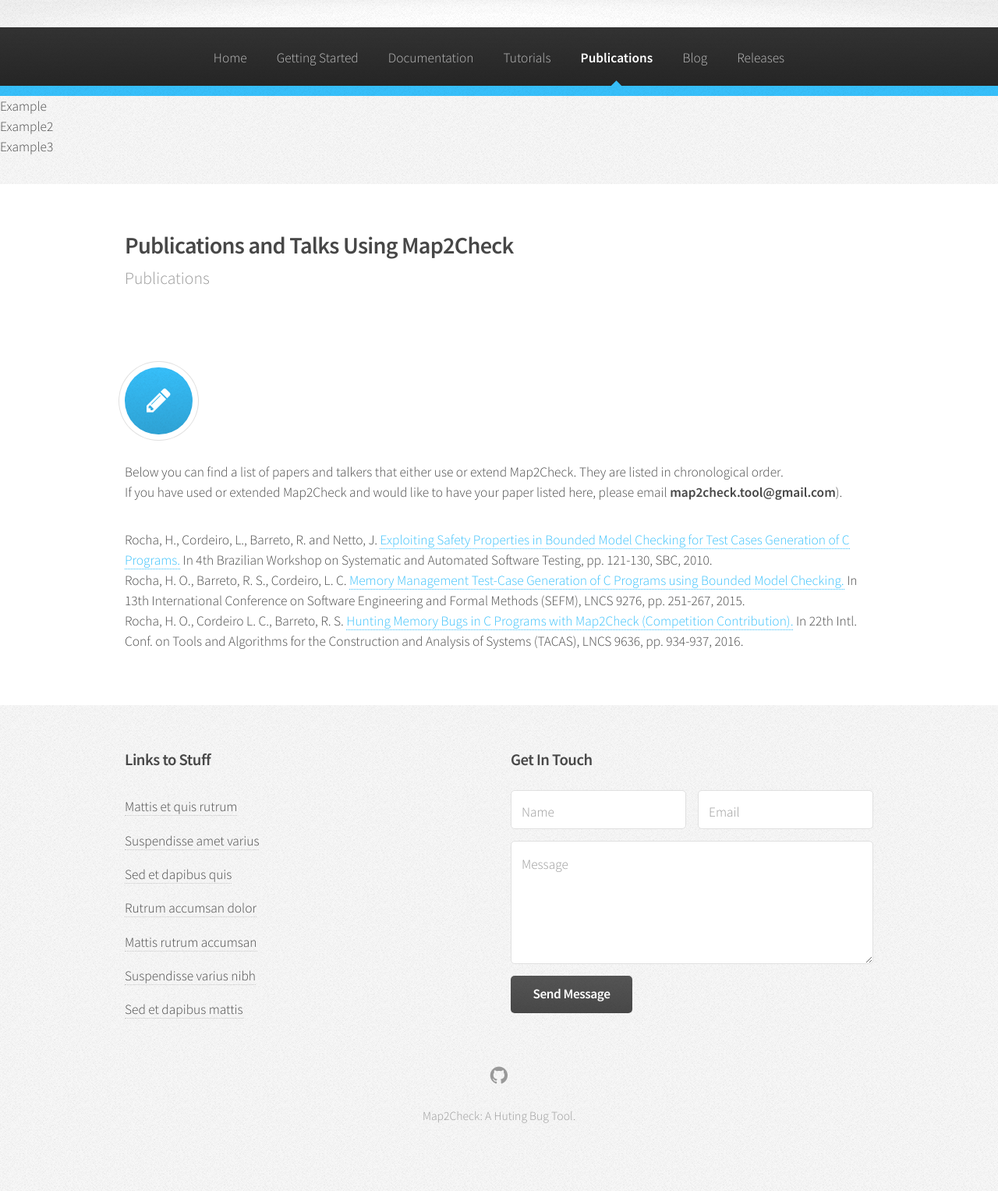
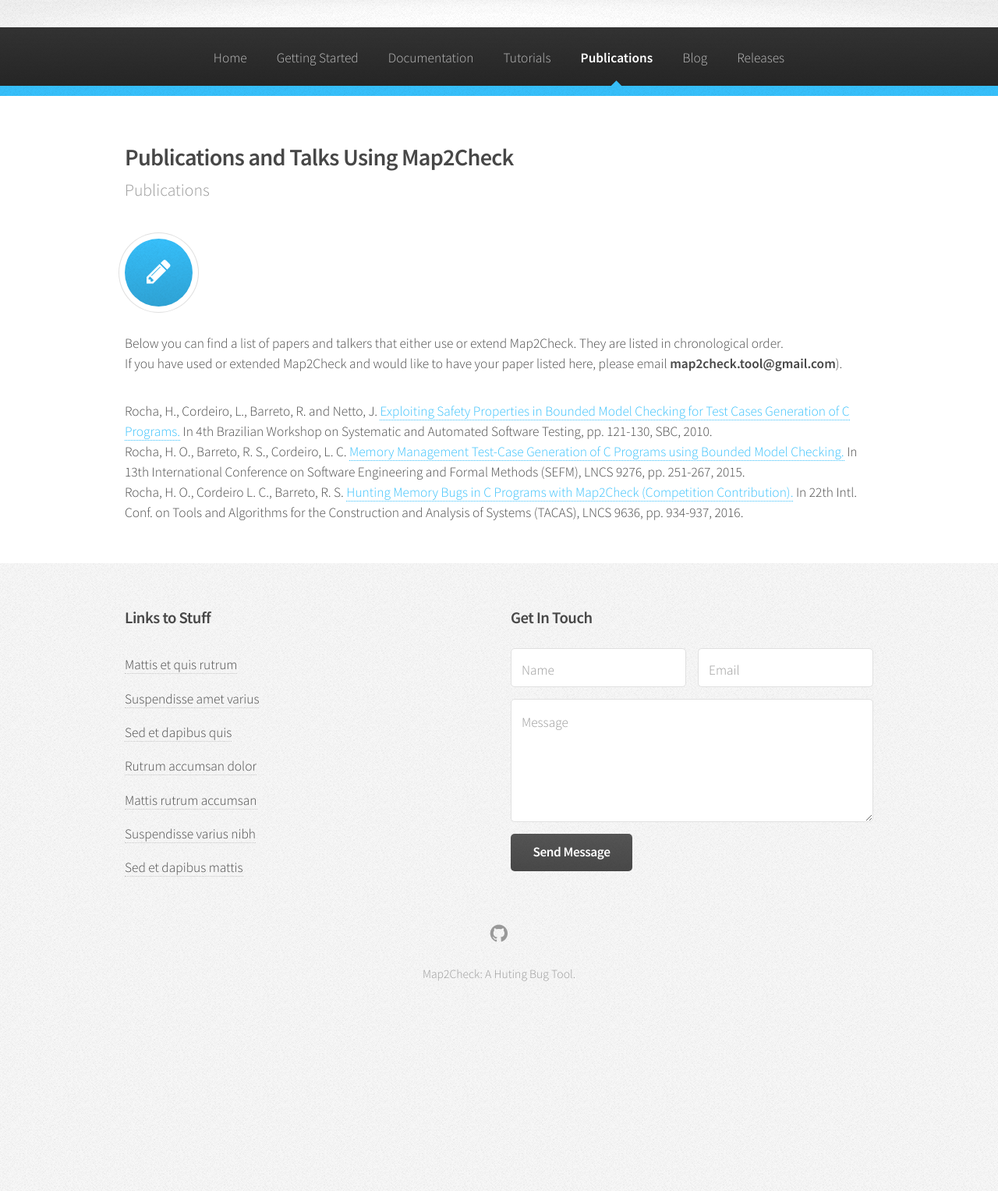
Before and after one commit to map2check/map2check.github.io, a Jekyll site: the page built from publications.html, in a window 1280 px wide. Shown: the whole page at 78% size. Built offline with Jekyll 4.4.1, drawn with Linux system fonts in a browser that asks for light colours; after the commit the page ends 1345 px from its top, so only the background shows below that.

Commit message:
Minor changes

```diff
--- a/assets/css/style-normal.css
+++ b/assets/css/style-normal.css
@@ -16,12 +16,11 @@
 	ol.default {
 		list-style: decimal;
 		padding-left: 1.25em;
-        margin-left: 200px;
 	}
 
 		ol.default li {
 			padding-left: 0.25em;
-            margin-left: 200px;
+            margin-left: 35px;
 		}
 
 
--- a/assets/css/style.css
+++ b/assets/css/style.css
@@ -320,15 +320,12 @@
 
 	ol.default {
 		list-style: decimal;
-        counter-reset: item;
 		padding-left: 1.25em;
-        background: #ff9999;
 	}
 
 		ol.default li {
 			padding-left: 0.25em;
             margin-bottom: 5px;
-            background: #cce5ff;
 		}
 
 	ul.default {
--- a/publications.html
+++ b/publications.html
@@ -4,14 +4,6 @@
 ---
 {% assign current = page.url | downcase | split: '/' %}
 <!-- Main -->
-<div>
-<ol>
-<li>Example</li>
-<li>Example2</li>
-<li>Example3</li>
-</ol>
-</div>
-
 <section class="wrapper style1">
 	<div class="container">
 		<div id="content">
@@ -23,22 +15,12 @@
 							<h2>Publications and Talks Using Map2Check</h2>
 							<p>Publications</p>
 						</header>
-						<!--
-						<span class="image featured"><img src="{{ site.baseurl }}/assets/images/banner.jpg" alt="" /></span>
-                        -->
 
-
-
-                        <section class="wrapper style1">
-                            <div class="container">
-                                <div id="content">
                         <i class="icon major fa-pencil"></i>
-                                    <p>
+                        <p style="text-align:justify">
                         Below you can find a list of papers and talkers that either use or extend Map2Check. They are listed in chronological order. </br>
                         If you have used or extended Map2Check and would like to have your paper listed here, please email <b>map2check.tool@gmail.com</b>).
                         </p>
-
-
 
                         <ol>
                             <li>
@@ -55,13 +37,6 @@
                             Rocha, H. O., Cordeiro L. C., Barreto, R. S. <a href="http://ssvlab.hussama.io/papers/tacas2016.pdf">Hunting Memory Bugs in C Programs with Map2Check (Competition Contribution).</a> In 22th Intl. Conf. on Tools and Algorithms for the Construction and Analysis of Systems (TACAS), LNCS 9636, pp. 934-937, 2016.
                             </li>
                         </ol>
-                                </div>
-
-                            </div>
-
-                        </section>
-
-					</article>
 
 			</div>
 		</div>
```
Lines whose indentation alone changed are shown as unchanged.
